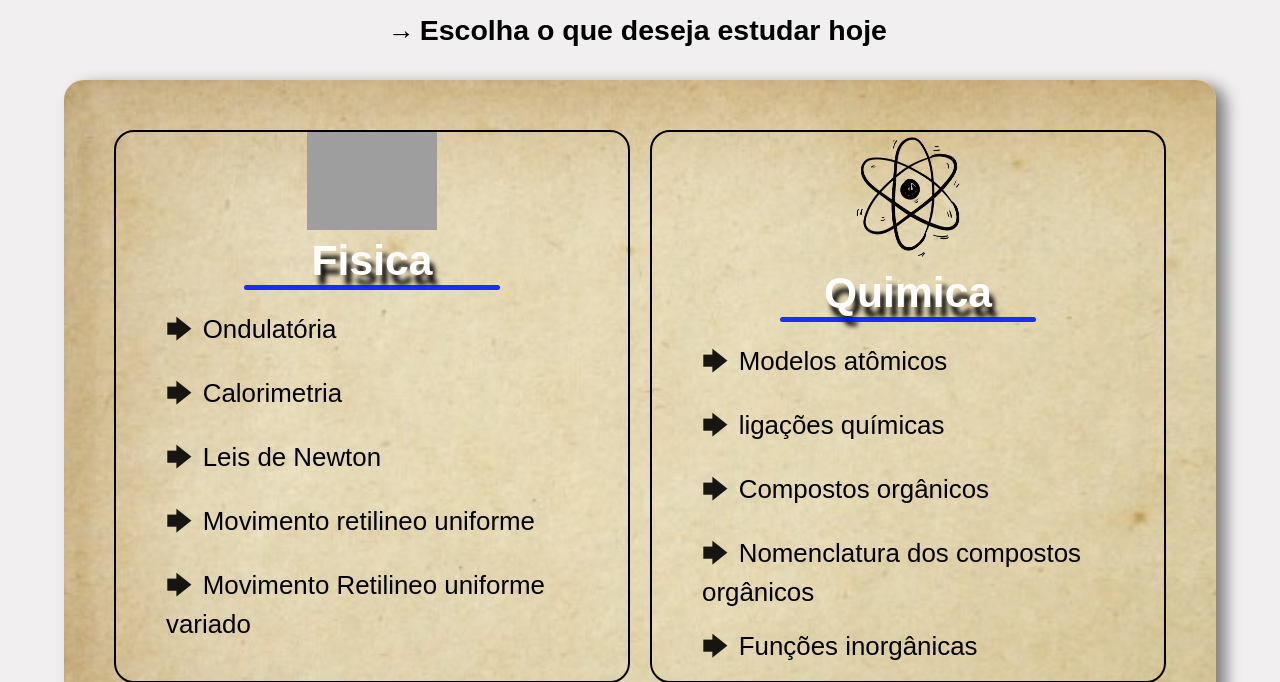
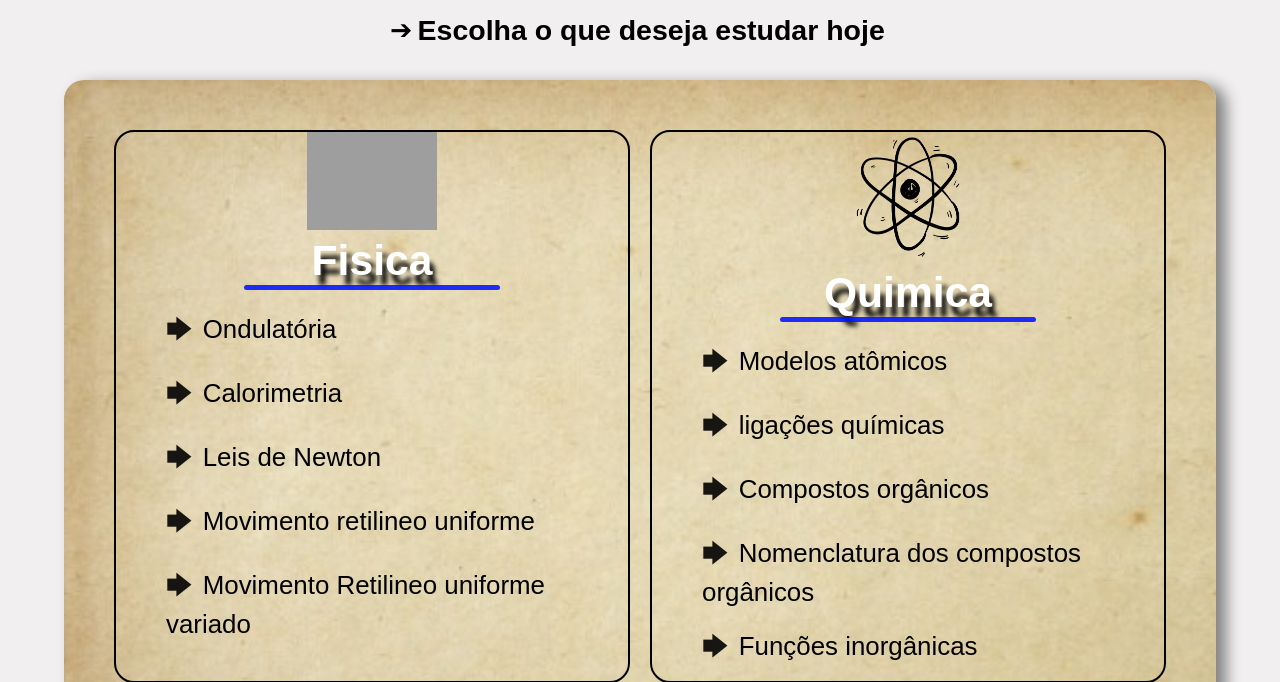
Before and after one commit to Rivaldo05/BenkyouV1.01, a PHP site: page / in a window 1280 px wide. Shown: the part 206-888 px from the top of the page. Run offline with PHP 8.4, Linux system fonts and the light colour scheme; grey boxes are pictures that could not be loaded.

Commit message:
Add files via upload

```diff
--- a/estilo_index.css
+++ b/estilo_index.css
@@ -25,7 +25,7 @@ body{
 
 
 #frase::before{
-	content: "→";
+	content: "➔";
 	position: relative;
 	left: -10px;
 	-ms-color:black;
```
